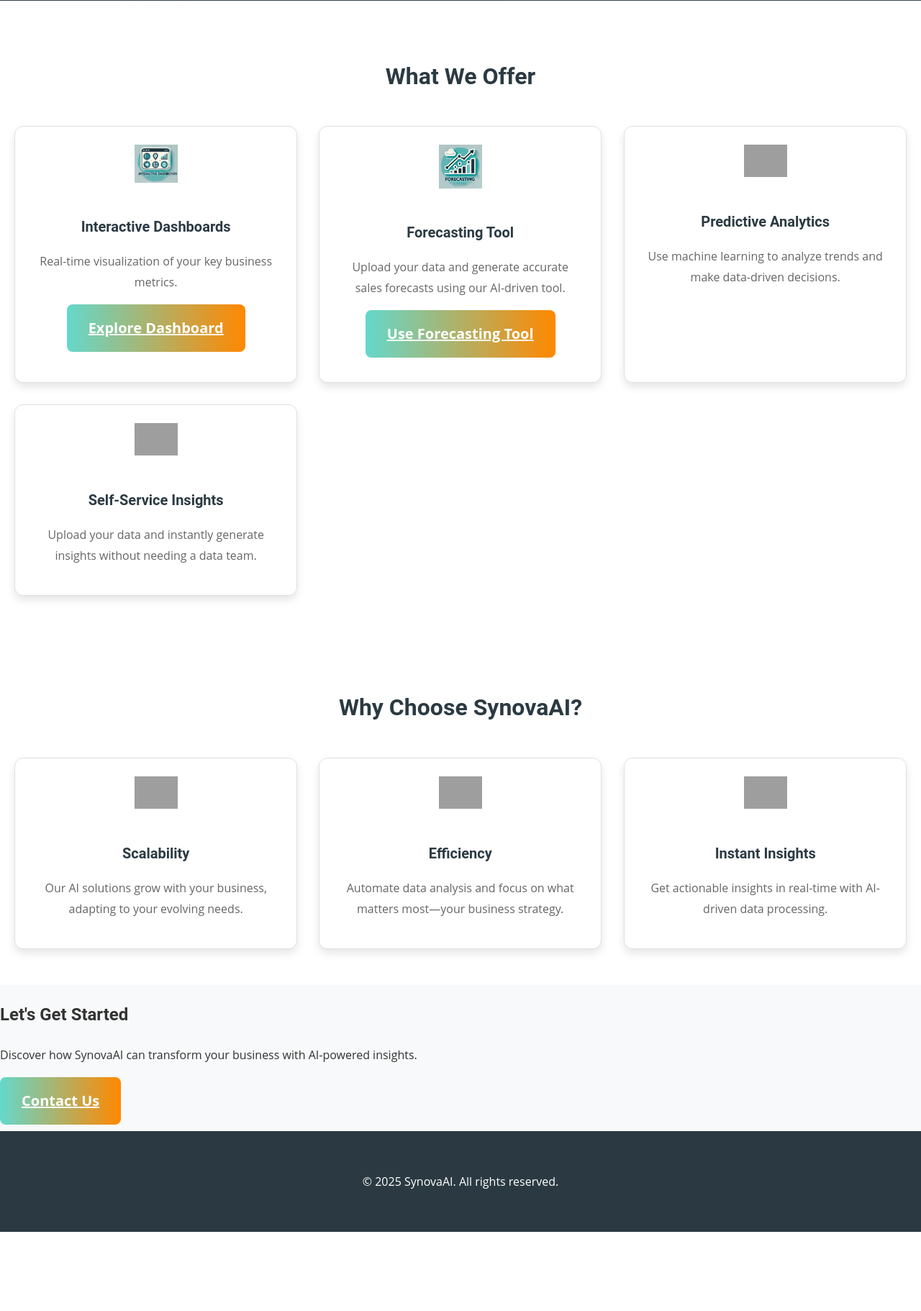
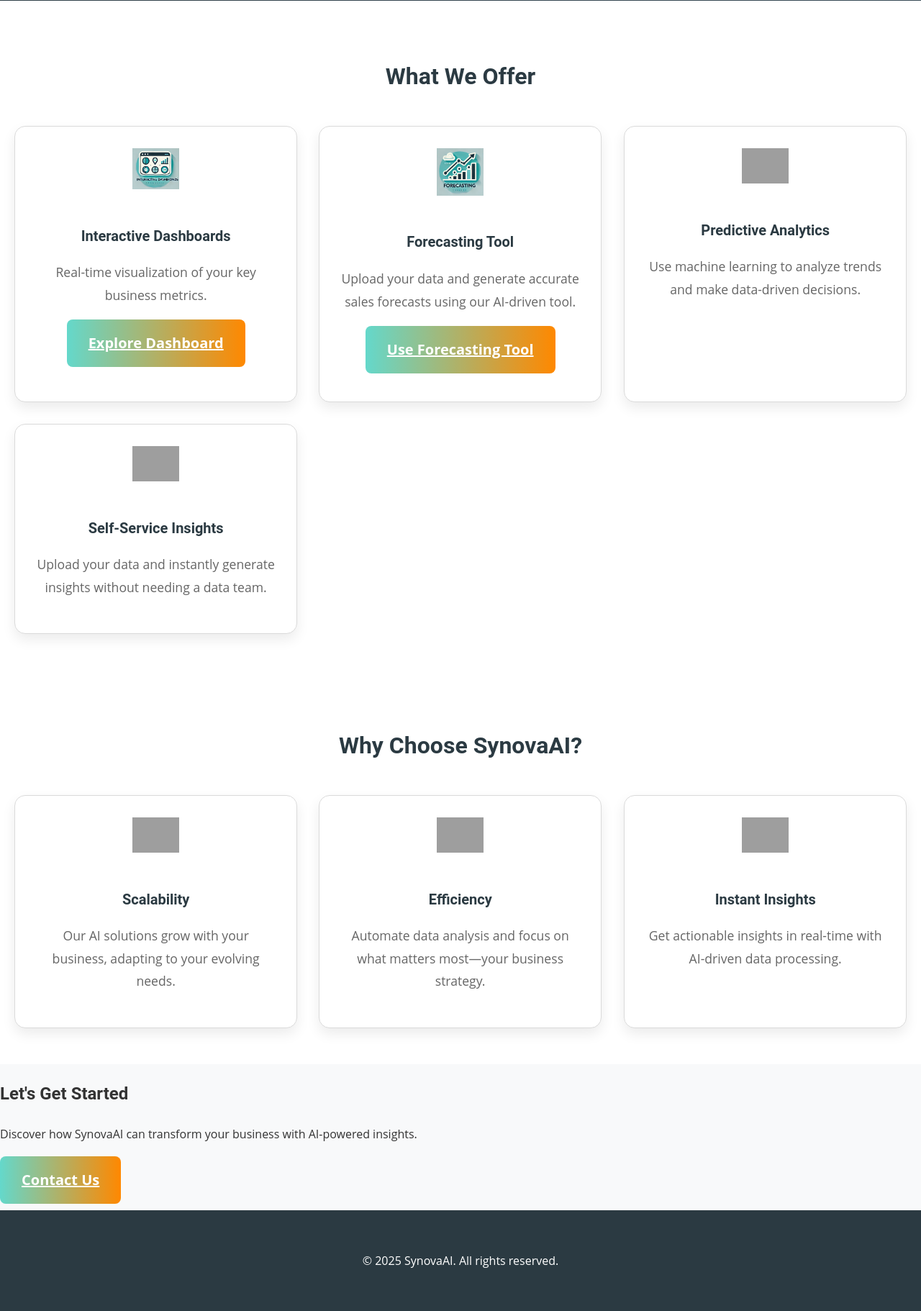
Before and after one commit to jslad2/sales-forecasting-platform, a Flask app: page /services in a window 1280 px wide. Shown: the part 472-2294 px from the top of the page at 72% size. Before the commit the page ends 2184 px from the top, so only its background shows below. Run offline with Flask 3, Linux system fonts and the light colour scheme; grey boxes are pictures that could not be loaded.

Commit message:
minor card update

```diff
--- a/static/css/style.css
+++ b/static/css/style.css
@@ -177,48 +177,56 @@ header .logo {
 /* Service Cards */
 .service-card {
     background-color: var(--white-color);
-    border: 1px solid #E0E0E0;
-    border-radius: 12px;
-    padding: 25px;
+    border: 1px solid #DADADA;
+    border-radius: 15px;
+    padding: 30px;
     text-align: center;
-    box-shadow: 0 6px 12px rgba(0, 0, 0, 0.1);
-    transition: transform 0.3s ease, box-shadow 0.3s ease;
+    box-shadow: 0 8px 18px rgba(0, 0, 0, 0.08);
+    transition: transform 0.3s ease, box-shadow 0.3s ease, background 0.3s ease;
     opacity: 0;
     transform: translateY(20px);
     will-change: transform, opacity;
 }
 
+/* Fade-in animation on page load */
 .service-card.show {
     opacity: 1;
     transform: translateY(0);
     transition: opacity 0.6s ease, transform 0.6s ease;
 }
 
+/* Hover Effect - Makes cards feel interactive */
 .service-card:hover {
-    transform: translateY(-10px);
-    box-shadow: 0 15px 25px rgba(0, 0, 0, 0.2);
+    transform: translateY(-8px);
+    box-shadow: 0 12px 28px rgba(0, 0, 0, 0.15);
+    background: #F9FAFB;
 }
 
+/* Service Card Images */
 .service-card img {
-    width: 60px;
-    margin-bottom: 15px;
+    width: 65px;
+    margin-bottom: 18px;
     transition: transform 0.3s ease;
 }
 
+/* Slight scale effect on hover */
 .service-card:hover img {
-    transform: scale(1.1);
+    transform: scale(1.15);
 }
 
+/* Service Card Titles */
 .service-card h3 {
     margin-bottom: 15px;
     color: var(--primary-color);
     font-size: var(--font-size-lg);
-    font-weight: 600;
+    font-weight: 700;
 }
 
+/* Service Card Description */
 .service-card p {
     color: var(--gray-color);
-    font-size: var(--font-size-base);
+    font-size: 1.1rem;
+    font-weight: 500;
 }
 
 /* Forecasting Tool Section */
```
